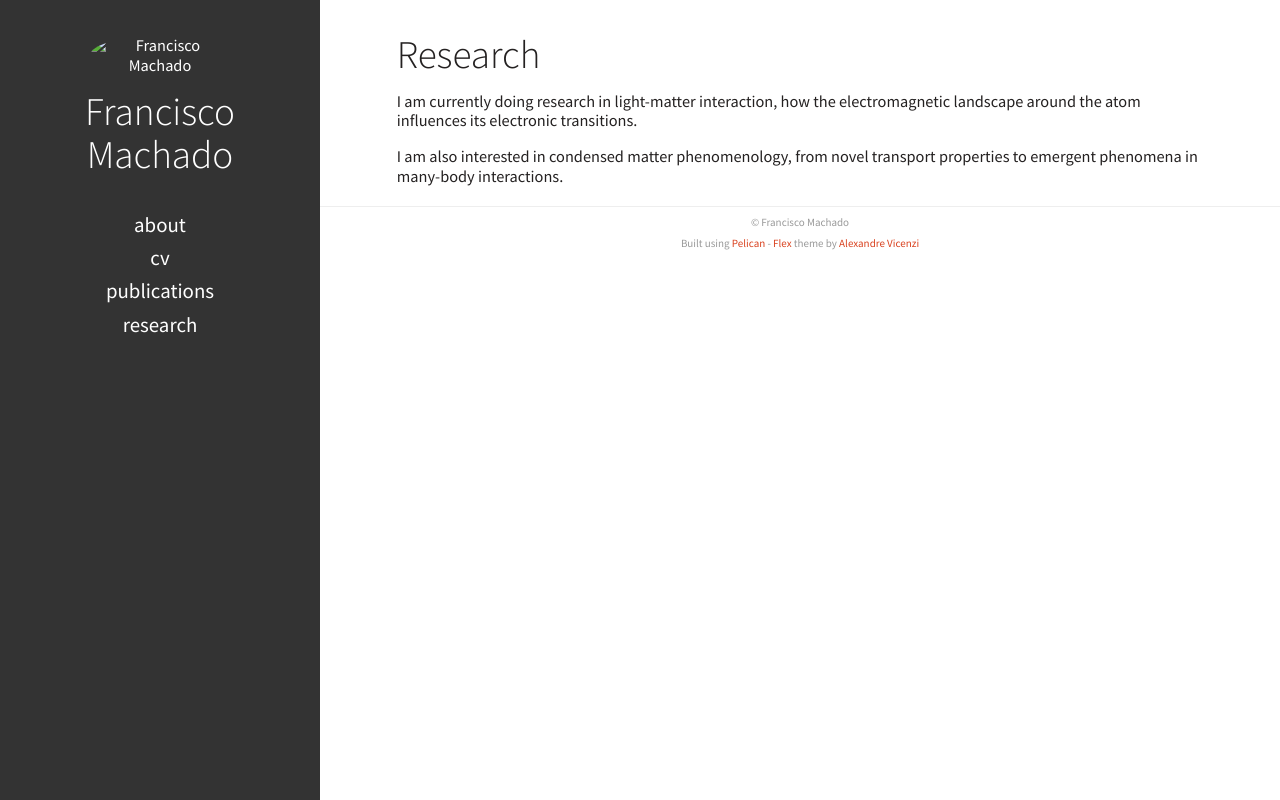
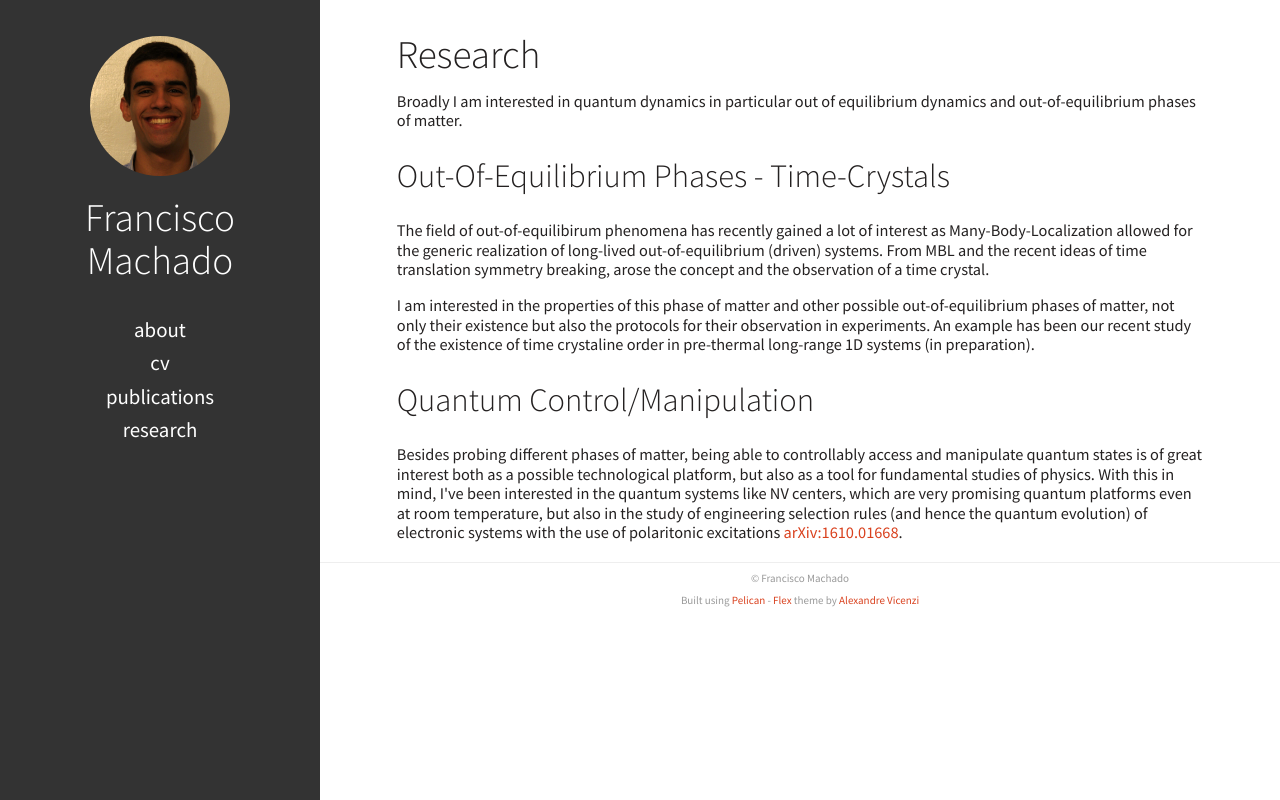
Before and after one commit to Lactor/lactor.github.io, a plain HTML site: page pages/research.html in a window 1280 px wide. Drawn offline with Linux system fonts and the light colour scheme.

Commit message:
ITS ONLINEEEEE

```diff
--- a/pages/research.html
+++ b/pages/research.html
@@ -17,14 +17,14 @@
 <meta property="og:description" content=""/>
 <meta property="og:locale" content="en_US"/>
 <meta property="og:url" content=".."/>
-<meta property="og:image" content="imgs/cara.png">
+<meta property="og:image" content="/imgs/cara.png">
   <title>Personal Page &ndash; Research</title>
 </head>
 <body>
   <aside>
     <div>
       <a href="..">
-        <img src="imgs/cara.png" alt="Francisco Machado" title="Francisco Machado">
+        <img src="/imgs/cara.png" alt="Francisco Machado" title="Francisco Machado">
       </a>
       <h1><a href="..">Francisco Machado</a></h1>
       <p></p>
@@ -47,8 +47,12 @@
     <h1 id="research">Research</h1>
   </header>
   <div>
-    <p>I am currently doing research in light-matter interaction, how the electromagnetic landscape around the atom influences its electronic transitions.</p>
-<p>I am also interested in condensed matter phenomenology, from novel transport properties to emergent phenomena in many-body interactions.</p>
+    <p>Broadly I am interested in quantum dynamics in particular out of equilibrium dynamics and out-of-equilibrium phases of matter.</p>
+<h2>Out-Of-Equilibrium Phases - Time-Crystals</h2>
+<p>The field of out-of-equilibirum phenomena has recently gained a lot of interest as Many-Body-Localization allowed for the generic realization of long-lived out-of-equilibrium (driven) systems. From MBL and the recent ideas of time translation symmetry breaking, arose the concept and the observation of a time crystal.</p>
+<p>I am interested in the properties of this phase of matter and other possible out-of-equilibrium phases of matter, not only their existence but also the protocols for their observation in experiments. An example has been our recent study of the existence of time crystaline order in pre-thermal long-range 1D systems (in preparation).</p>
+<h2>Quantum Control/Manipulation</h2>
+<p>Besides probing different phases of matter, being able to controllably access and manipulate quantum states is of great interest both as a possible technological platform, but also as a tool for fundamental studies of physics. With this in mind, I've been interested in the quantum systems like NV centers, which are very promising quantum platforms even at room temperature, but also in the study of engineering selection rules (and hence the quantum evolution) of electronic systems with the use of polaritonic excitations <a href="https://arxiv.org/abs/1610.01668">arXiv:1610.01668</a>. </p>
   </div>
 </article>
 
```
Also changed, not shown: 2015/the-beginning.html (+3 -3 lines), archives.html (+2 -2 lines), author/francisco-machado.html (+3 -3 lines), authors.html (+2 -2 lines), categories.html (+2 -2 lines), category/start/index.html (+3 -3 lines), index.html (+3 -3 lines), pages/about.html (+5 -3 lines), pages/cv.html (+2 -2 lines), pages/publications.html (+7 -3 lines), tags.html (+2 -2 lines).
